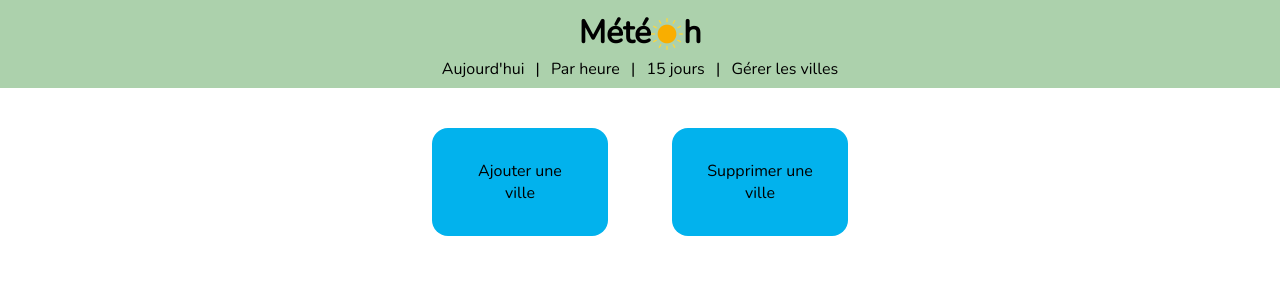
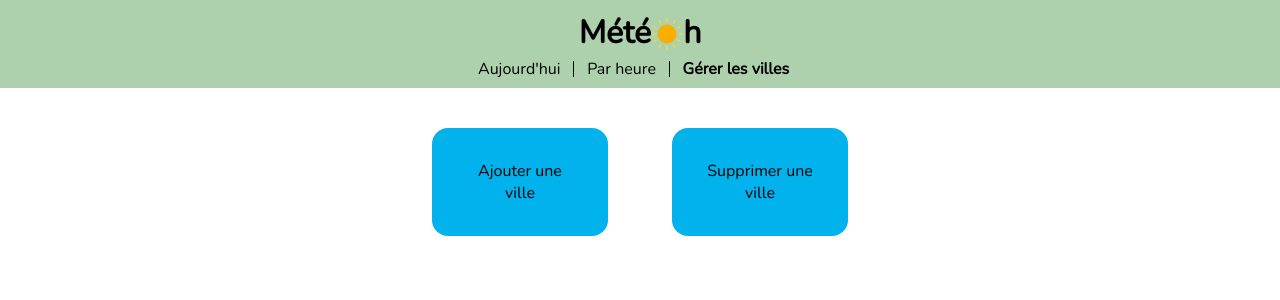
Before and after one commit to anais-jouanny/meteo-widget, a Next.js app: page /manage-cities in a window 1280 px wide. Shown: the top 300 px of the page. Built offline with nearby package versions, Linux system fonts and the light colour scheme.

Commit message:
refacto + css navbar

```diff
--- a/components/Navbar.tsx
+++ b/components/Navbar.tsx
@@ -1,30 +1,35 @@
 import Link from "next/link";
 import navbarStyles from "../modules/Navbar.module.css";
+import { useRouter } from "next/router";
 
 const Navbar = () => {
+  const router = useRouter();
+
+  const menu = [
+    { title: "Aujourd'hui", path: "/" },
+    { title: "Par heure", path: "/hours" },
+    { title: "Gérer les villes", path: "/manage-cities" },
+  ];
+
+  let currentPath = router.pathname.split("/");
+  currentPath.splice(0, 1, "/");
+  currentPath.splice(2);
+
+  const clearedPath = currentPath[0].concat(currentPath[1]);
+
   return (
     <ul className={navbarStyles.list}>
-      <li>
-        <Link href="/" aria-label="météo du jour">
-          Aujourd&apos;hui
-        </Link>
-      </li>
-      <li>|</li>
-      <li>
-        <Link href="/hours" aria-label="météo par heure">
-          Par heure
-        </Link>
-      </li>
-      <li>|</li>
-      <li>
-        <Link href="/next" aria-label="météo des prochains jours">
-          15 jours
-        </Link>
-      </li>
-      <li>|</li>
-      <li>
-        <Link href="/manage-cities">Gérer les villes</Link>
-      </li>
+      {menu.map((item) => {
+        const css = item.path === clearedPath ? navbarStyles.currentLink : "";
+
+        return (
+          <li key={item.path} className={navbarStyles.item}>
+            <Link href={item.path} className={css}>
+              {item.title}
+            </Link>
+          </li>
+        );
+      })}
     </ul>
   );
 };
--- a/modules/Navbar.module.css
+++ b/modules/Navbar.module.css
@@ -2,9 +2,22 @@
   display: flex;
   justify-content: center;
   align-items: center;
-  gap: 0.7em;
+  gap: 0.8em;
   flex-wrap: nowrap;
   list-style: none;
   text-decoration: none;
   line-height: 1em;
 }
+
+.item {
+  border-right: 1px solid black;
+  padding-right: 0.8em;
+}
+
+.item:last-child {
+  border: none;
+}
+
+.currentLink {
+  font-weight: bold;
+}
--- a/pages/add-city.tsx
+++ b/pages/manage-cities/add-city.tsx
@@ -1,7 +1,7 @@
 import { useState, useEffect } from "react";
-import CitiesList from "../components/AddCity/CitiesList";
-import SearchBar from "../components/AddCity/SearchBar";
-import addCityStyles from "../modules/AddCity.module.css";
+import CitiesList from "../../components/AddCity/CitiesList";
+import SearchBar from "../../components/AddCity/SearchBar";
+import addCityStyles from "../../modules/AddCity.module.css";
 import axios from "axios";
 
 const AddCity = () => {
--- a/pages/delete-city.tsx
+++ b/pages/manage-cities/delete-city.tsx
@@ -1,7 +1,7 @@
 import { useContext } from "react";
-import { AppContext } from "../context/context";
-import deleteCityStyles from "../modules/DeleteCity.module.css";
-import DeleteCityInput from "../components/DeleteCity/DeleteCityInput";
+import { AppContext } from "../../context/context";
+import deleteCityStyles from "../../modules/DeleteCity.module.css";
+import DeleteCityInput from "../../components/DeleteCity/DeleteCityInput";
 
 const DeleteCity = () => {
   const { cities, setCities } = useContext(AppContext);
--- a/pages/manage-cities.tsx
+++ b/pages/manage-cities/index.tsx
@@ -1,14 +1,14 @@
 import Link from "next/link";
-import manageCitiesStyles from "../modules/ManageCities.module.css";
+import manageCitiesStyles from "../../modules/ManageCities.module.css";
 
 const ManageCities = () => {
   return (
     <ul className={manageCitiesStyles.list}>
-      <Link href="/add-city">
+      <Link href="manage-cities/add-city">
         <li className={manageCitiesStyles.listItem}>Ajouter une ville</li>
       </Link>
 
-      <Link href="/delete-city">
+      <Link href="manage-cities/delete-city">
         <li className={manageCitiesStyles.listItem}>Supprimer une ville</li>
       </Link>
     </ul>
```
Also changed, not shown: 1 other file (tests, documents, lock files or other folders).
